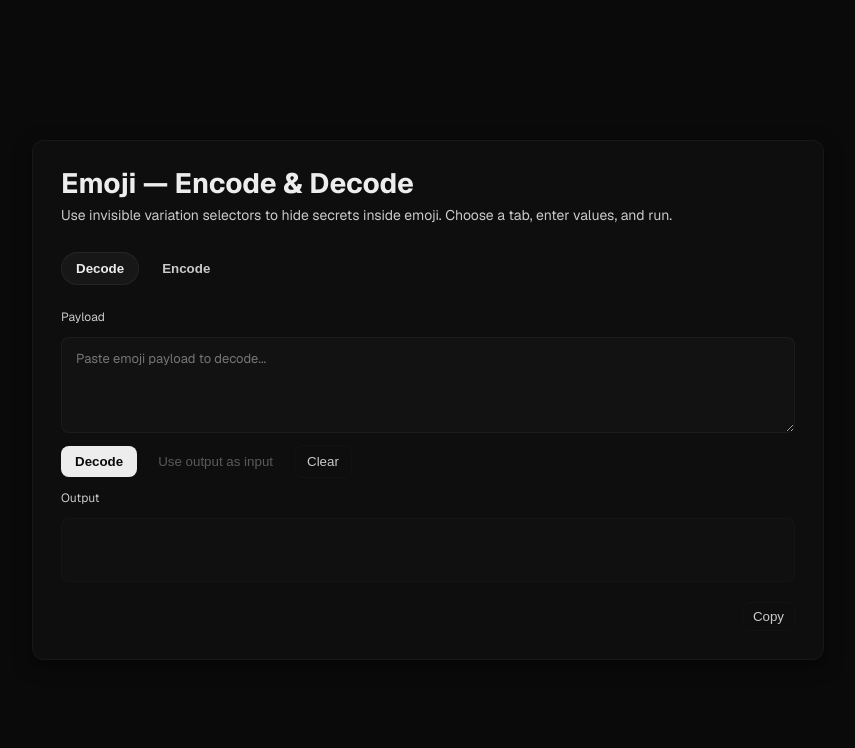
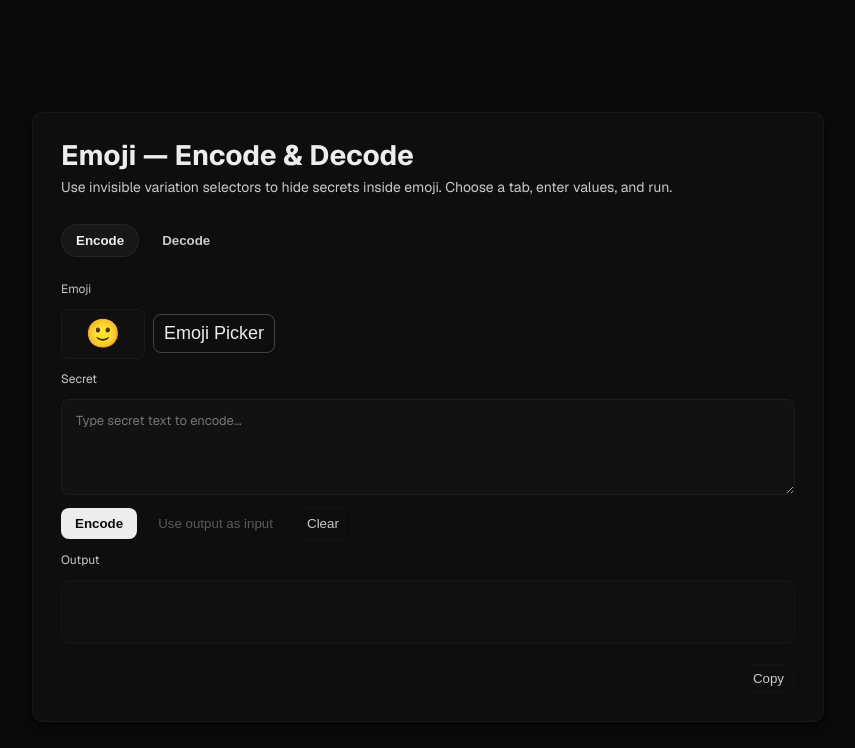
Before and after one commit to juji/emoji, a Next.js app: page / in a window 1280 px wide. Shown: the top 748 px of the page, without its empty margins (212-1067 px from the left). Built offline with nearby package versions, Linux system fonts and the light colour scheme.

Commit message:
feat: default to Encode tab on homepage
- Set default tab state to 'encode' in Home component
- Reorder tabs so Encode appears first

```diff
--- a/src/app/page.tsx
+++ b/src/app/page.tsx
@@ -7,7 +7,7 @@ import { decode } from "../lib/decode";
 import EmojiPicker from "../components/emoji-picker";
 
 export default function Home() {
-  const [tab, setTab] = useState<"decode" | "encode">("decode");
+  const [tab, setTab] = useState<"decode" | "encode">("encode");
 
   // Encode state
   const [emoji, setEmoji] = useState("🙂");
@@ -87,20 +87,20 @@ export default function Home() {
 
           <div className={styles.tabs} role="tablist" aria-label="Encode or Decode">
             <button
+              className={`${styles.tab} ${tab === "encode" ? styles.active : ""}`}
+              role="tab"
+              aria-selected={tab === "encode"}
+              onClick={() => setTab("encode")}
+            >
+              Encode
+            </button>
+            <button
               className={`${styles.tab} ${tab === "decode" ? styles.active : ""}`}
               role="tab"
               aria-selected={tab === "decode"}
               onClick={() => setTab("decode")}
             >
               Decode
-            </button>
-            <button
-              className={`${styles.tab} ${tab === "encode" ? styles.active : ""}`}
-              role="tab"
-              aria-selected={tab === "encode"}
-              onClick={() => setTab("encode")}
-            >
-              Encode
             </button>
           </div>
 
```
